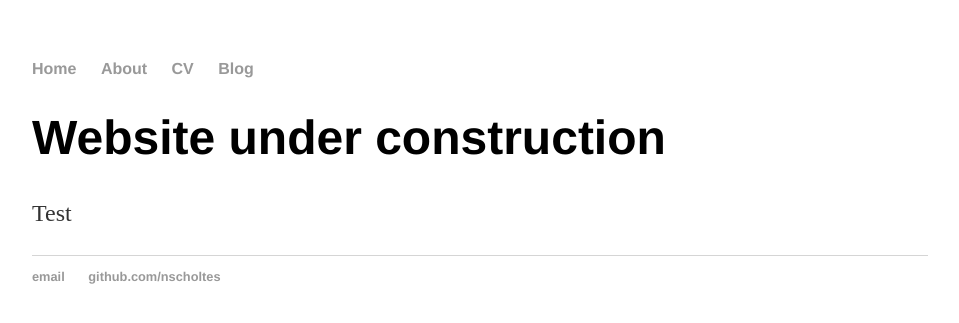
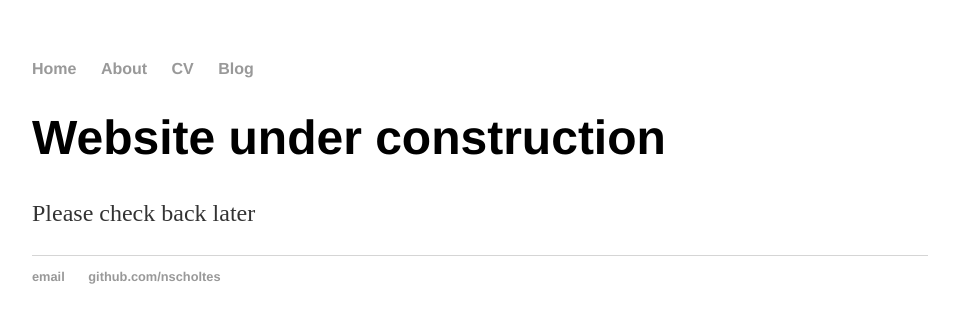
Before and after one commit to nscholtes/nscholtes.github.io, a Jekyll site: the page built from index.html, in a window 1280 px wide. Shown: the top 323 px of the page, without its empty margins (160-1119 px from the left). Built offline with Jekyll 4.4.1, drawn with Linux system fonts in a browser that asks for light colours.

Commit message:
Index.html to include Jekyll

```diff
--- a/index.html
+++ b/index.html
@@ -1,30 +1,8 @@
-<!DOCTYPE html>
-<html>
-	<head>
-		<title>Nicolas K. Scholtes</title>
-		<!-- link to main stylesheet -->
-		<link rel="stylesheet" type="text/css" href="/css/main.css">
-	</head>
-	<body>
-		<nav>
-    		<ul>
-        		<li><a href="/">Home</a></li>
-	        	<li><a href="/about">About</a></li>
-        		<li><a href="/cv">CV</a></li>
-        		<li><a href="/blog">Blog</a></li>
-    		</ul>
-		</nav>
-		<div class="container">
-    		<div class="blurb">
-        		<h1>Website under construction</h1>
-				<p>Test</p>
-    		</div><!-- /.blurb -->
-		</div><!-- /.container -->
-		<footer>
-    		<ul>
-        		<li><a href="mailto:nicolas.scholtes@unamur.be">email</a></li>
-        		<li><a href="https://github.com/nscholtes">github.com/nscholtes</a></li>
-			</ul>
-		</footer>
-	</body>
-</html>
+---
+layout: default
+title: Nicolas K. Scholtes
+---
+<div class="blurb">
+	<h1>Website under construction</h1>
+	<p>Please check back later</p>
+</div><!-- /.blurb -->
```
